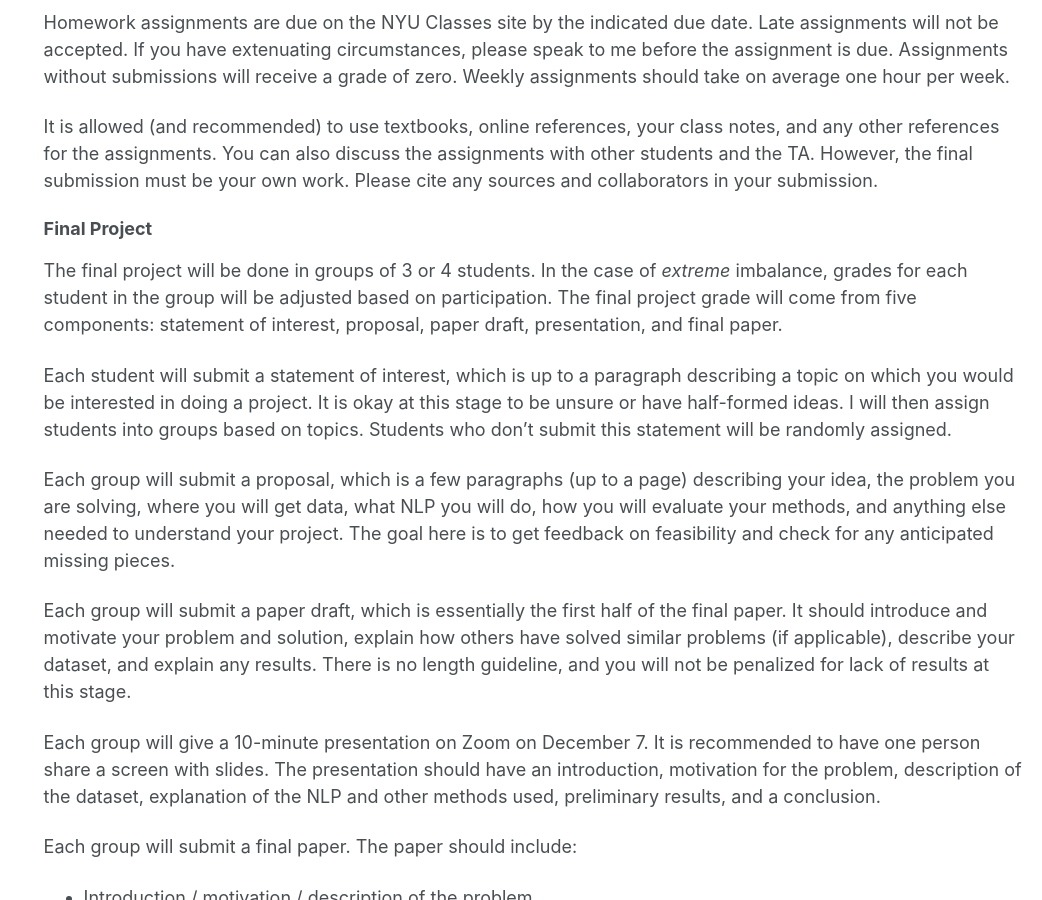
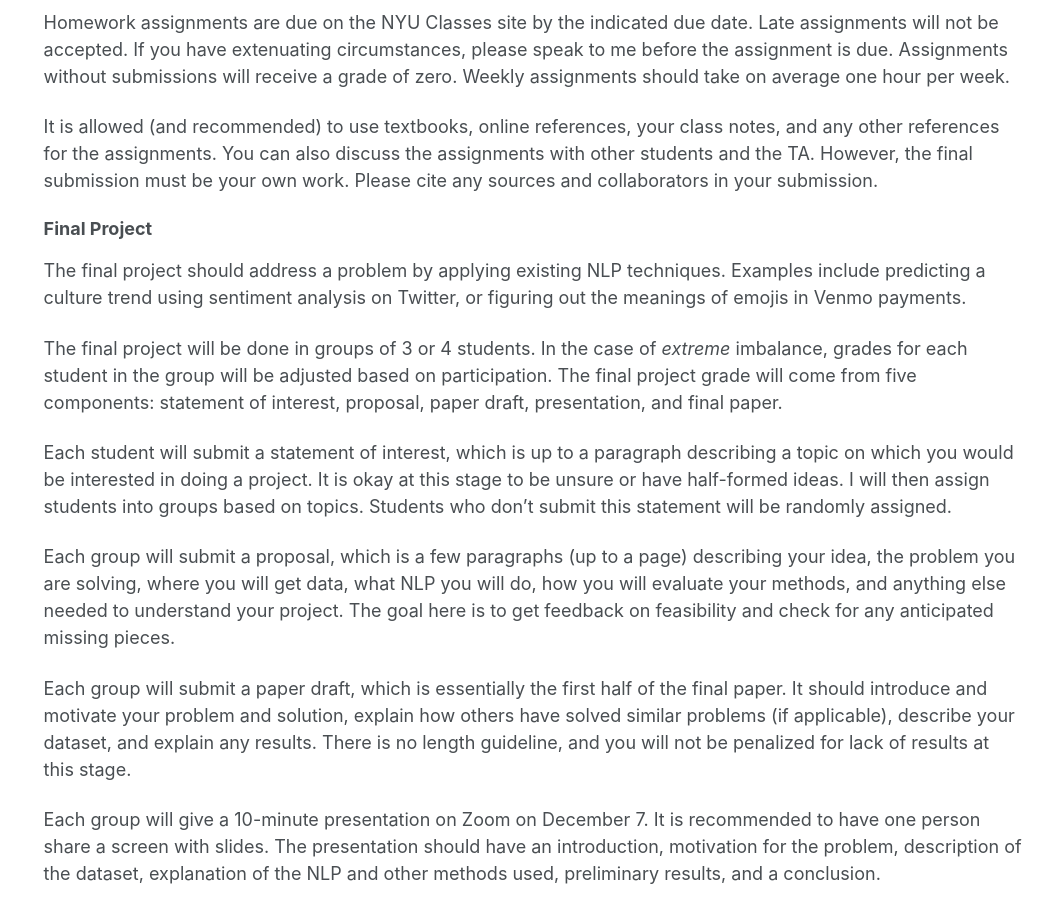
Before and after one commit to rasikabh/rasikabh.github.io, a Jekyll site: the page built from _pages/nlp2020.md, in a window 1280 px wide and 900 px high, scrolled down 2519 px. Shown: the whole window, without its empty margins (238-1280 px from the left). Built offline with Jekyll 4.4.1, drawn with Linux system fonts in a browser that asks for light colours.

Commit message:
Update nlp2020.md

```diff
--- a/_pages/nlp2020.md
+++ b/_pages/nlp2020.md
@@ -90,6 +90,8 @@ Homework assignments are due on the NYU Classes site by the indicated due date.
 It is allowed (and recommended) to use textbooks, online references, your class notes, and any other references for the assignments. You can also discuss the assignments with other students and the TA. However, the final submission must be your own work. Please cite any sources and collaborators in your submission.
 
 ### Final Project
+The final project should address a problem by applying existing NLP techniques. Examples include predicting a culture trend using sentiment analysis on Twitter, or figuring out the meanings of emojis in Venmo payments.
+
 The final project will be done in groups of 3 or 4 students. In the case of *extreme* imbalance, grades for each student in the group will be adjusted based on participation. The final project grade will come from five components: statement of interest, proposal, paper draft, presentation, and final paper.
 
 Each student will submit a statement of interest, which is up to a paragraph describing a topic on which you would be interested in doing a project. It is okay at this stage to be unsure or have half-formed ideas. I will then assign students into groups based on topics. Students who don't submit this statement will be randomly assigned.
```
